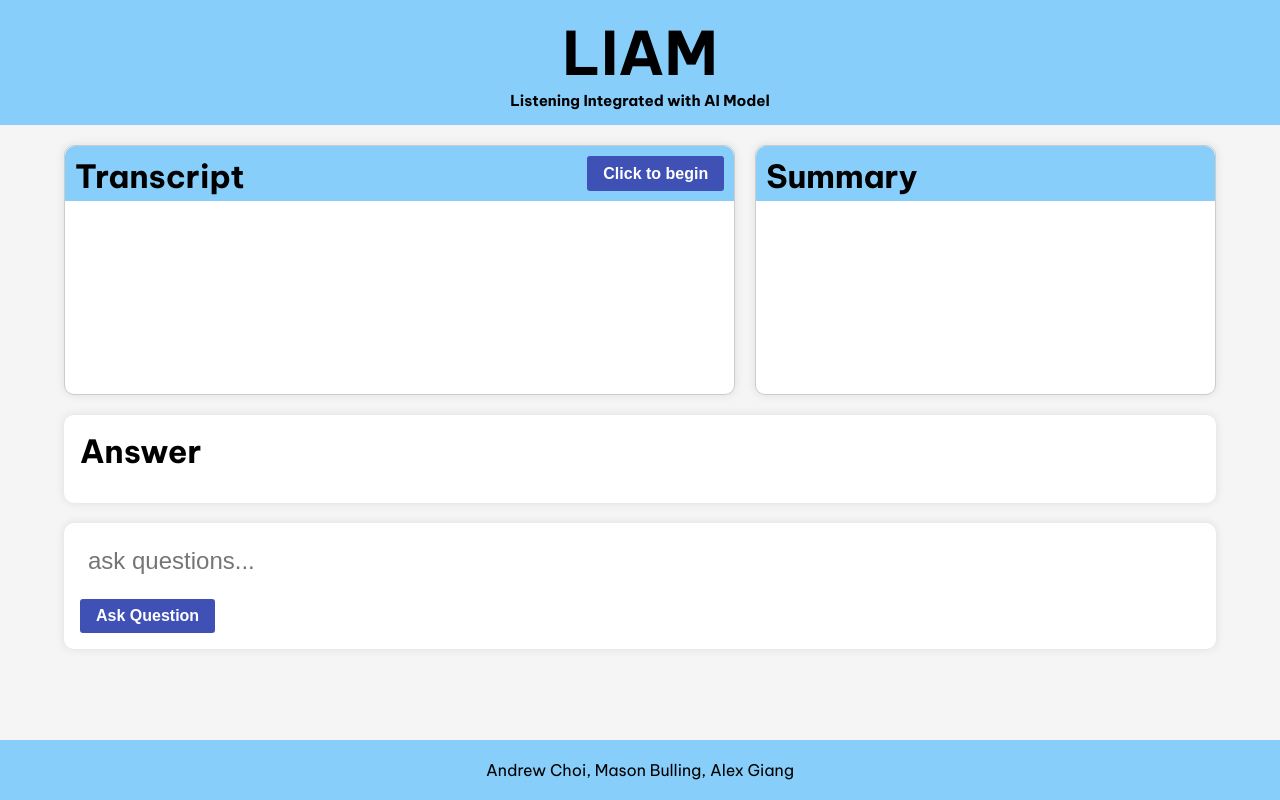
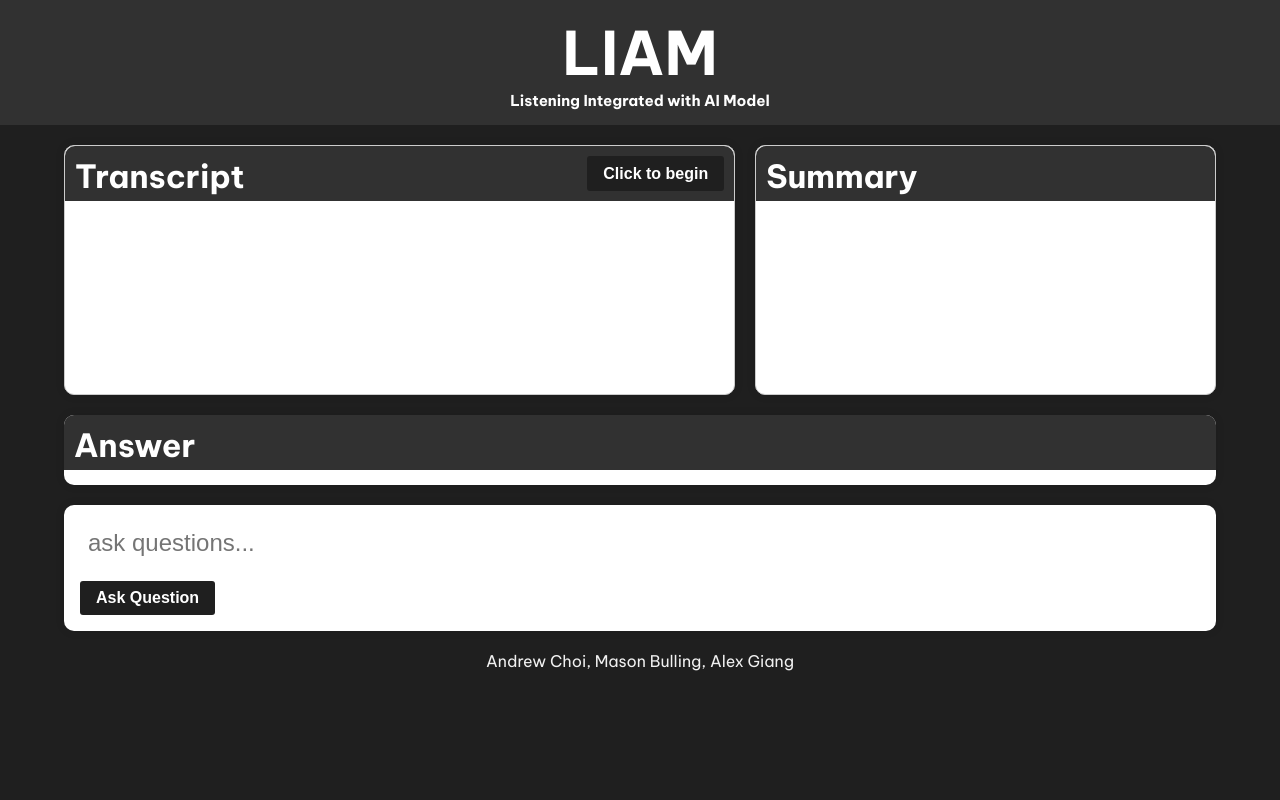
Before and after one commit to andrewschoi/liam, a Next.js app: page / in a window 1280 px wide. Built offline with nearby package versions, Linux system fonts and the light colour scheme.

Commit message:
Palette revamp

```diff
--- a/src/styles/globals.css
+++ b/src/styles/globals.css
@@ -1,4 +1,13 @@
 @import url("https://fonts.googleapis.com/css2?family=Be+Vietnam+Pro:ital,wght@0,100;0,200;0,300;0,400;0,500;0,600;0,700;0,800;0,900;1,100;1,200;1,300;1,400;1,500;1,600;1,700;1,800;1,900&display=swap");
+
+:root {
+  --text-primary: #ffffff;
+  --secondary-color: #313131;
+  --accent-color: #1f1f1f;
+  --light-button: #bdbbb7;
+  --text-secondary: #f1f1f1;
+  --dark-text: #969593;
+}
 
 /* General Styles */
 * {
@@ -9,13 +18,14 @@
 
 body {
   font-family: "Be Vietnam Pro", sans-serif;
-  background-color: #f5f5f5;
+  background-color: var(--accent-color);
 }
 
 .container {
   max-width: 1200px;
   margin: 0 auto;
   padding: 1rem;
+  color: var(--dark-text);
 }
 
 /* Transcript Styles */
@@ -47,7 +57,7 @@ body {
   width: 100%;
   display: flex;
   flex-wrap: wrap;
-  background-color: lightskyblue;
+  background-color: var(--secondary-color);
   border-top-left-radius: 10px;
   border-top-right-radius: 10px;
   margin-bottom: 1rem;
@@ -58,10 +68,11 @@ body {
   font-size: 2rem;
   font-weight: bold;
   padding: 10px 10px 10px 10px;
+  color: var(--text-primary);
 }
 
 .begin-button {
-  background-color: #3f51b5;
+  background-color: var(--accent-color);
   color: #fff;
   font-size: 1rem;
   font-weight: bold;
@@ -78,7 +89,7 @@ body {
 }
 
 .begin-button:hover {
-  background-color: #2c3e50;
+  background-color: var(--light-button);
 }
 
 .transcript-body {
@@ -99,11 +110,12 @@ body {
 .summary-header {
   font-size: 2rem;
   font-weight: bold;
-  background-color: lightskyblue;
+  background-color: var(--secondary-color);
   border-top-left-radius: 10px;
   border-top-right-radius: 10px;
   margin-bottom: 1rem;
   height: 55px;
+  color: var(--text-primary);
   padding: 10px 10px 10px 10px;
 }
 
@@ -121,18 +133,25 @@ body {
 .answer-container {
   background-color: #fff;
   box-shadow: 0 0 10px rgba(0, 0, 0, 0.1);
-  padding: 1rem;
   margin-bottom: 20px;
   border-radius: 10px;
+  min-height: 70px;
 }
 
 .answer-header {
   font-size: 2rem;
   font-weight: bold;
+  background-color: var(--secondary-color);
+  border-top-left-radius: 10px;
+  border-top-right-radius: 10px;
   margin-bottom: 1rem;
+  height: 55px;
+  color: var(--text-primary);
+  padding: 10px 10px 10px 10px;
 }
 
 .answer-body {
+  background-color: #fff;
   font-size: 1.2rem;
   line-height: 1.5;
 }
@@ -155,7 +174,7 @@ body {
 }
 
 .submit-button {
-  background-color: #3f51b5;
+  background-color: var(--accent-color);
   color: #fff;
   font-size: 1rem;
   font-weight: bold;
@@ -167,18 +186,18 @@ body {
 }
 
 .submit-button:hover {
-  background-color: #2c3e50;
+  background-color: var(--light-button);
 }
 
 .submit-button:disabled {
-  background-color: #2c3e50;
+  background-color: var(--accent-color);
 }
 
 /* Title Styles */
 .title-container {
-  background-color: lightskyblue;
+  background-color: var(--secondary-color);
   text-align: center;
-  color: black;
+  color: var(--text-primary);
   padding: 15px;
 }
 
@@ -196,12 +215,10 @@ body {
 }
 
 .footer {
-  position: fixed;
   bottom: 0;
   left: 0;
   width: 100%;
-  background-color: lightskyblue;
-  color: black;
+  color: var(--text-secondary);
   padding: 20px;
   text-align: center;
 }
```
